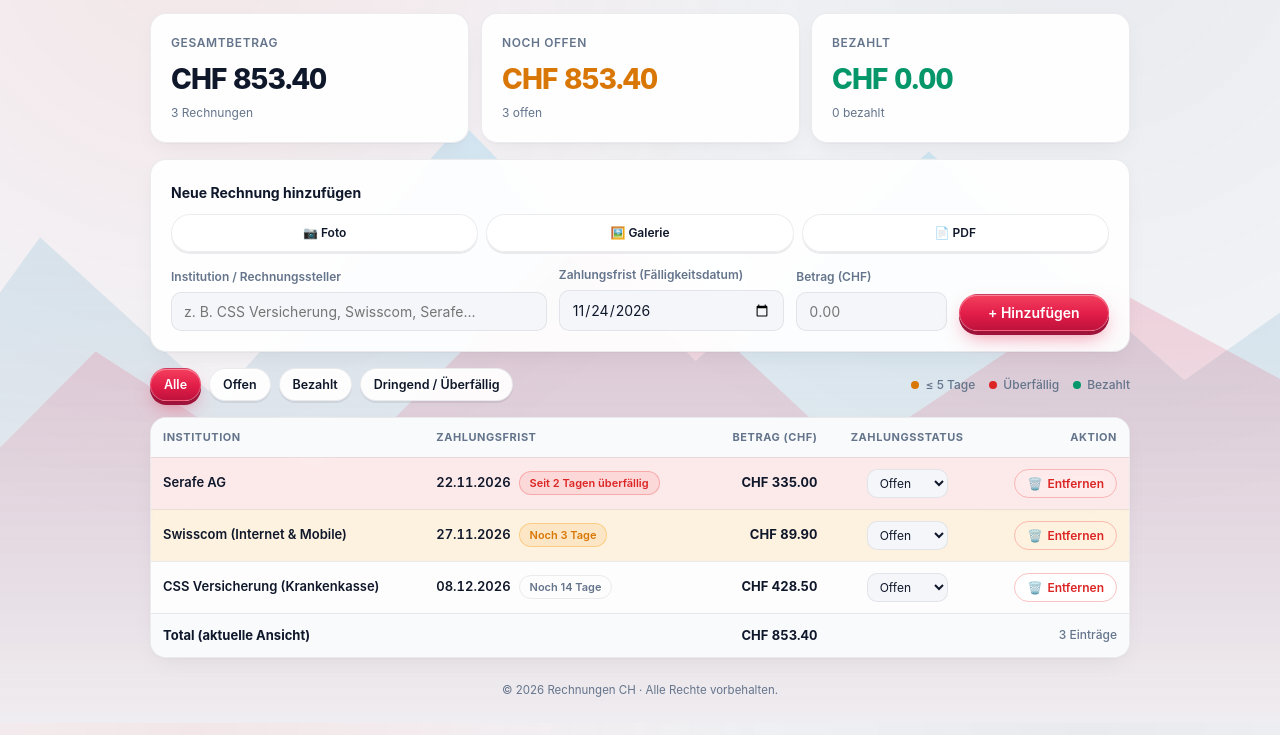
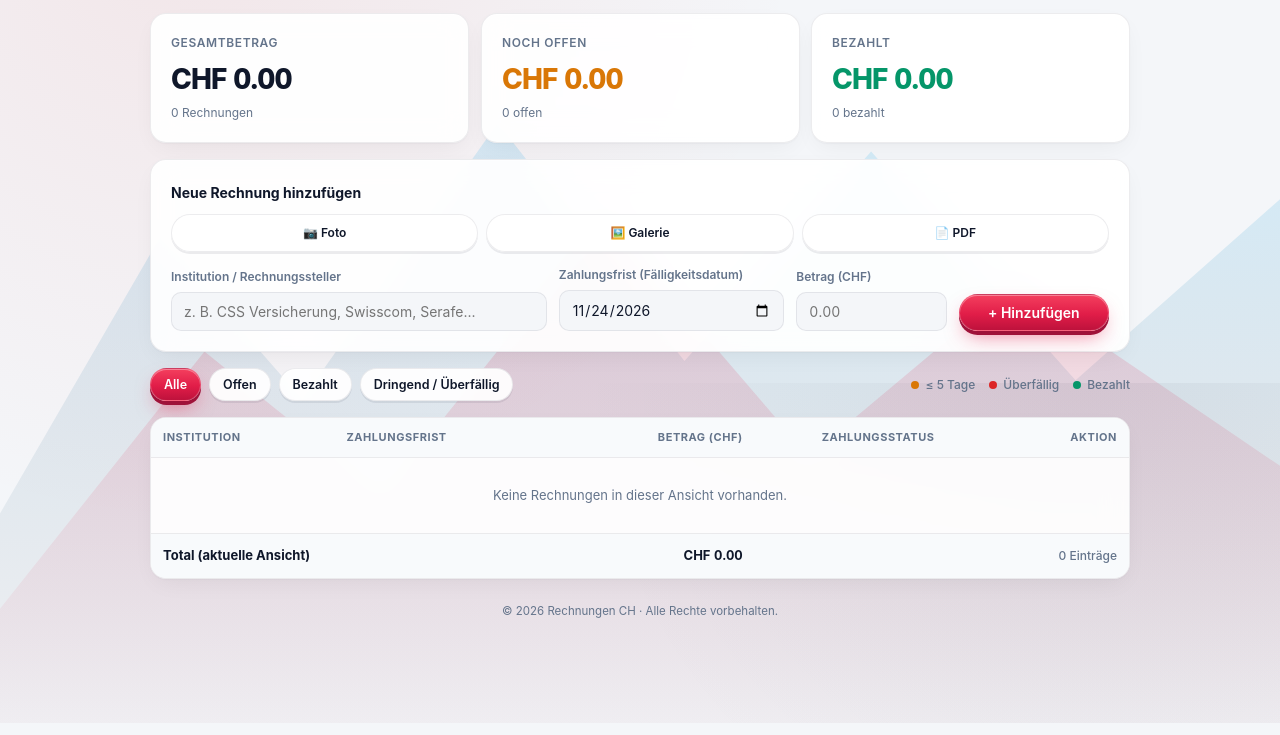
Before and after one commit to nrcesteves-art/rechnungen-ch-pwa, a plain HTML site: page index.html in a window 1280 px wide. Shown: the part 77-812 px from the top of the page. Drawn offline with Linux system fonts and the light colour scheme.

Commit message:
Start app with empty invoice list (no default values)

```diff
--- a/index.html
+++ b/index.html
@@ -488,7 +488,7 @@
     });
 
     // --- Invoice State ---
-    const STORAGE_KEY = 'facturas_suiza_v1';
+    const STORAGE_KEY = 'rechnungen_ch_v2';
     let invoices = [];
     let currentFilter = 'all';
     let photoQueue = [];
@@ -500,21 +500,12 @@
       return `${d.getFullYear()}-${String(d.getMonth() + 1).padStart(2, '0')}-${String(d.getDate()).padStart(2, '0')}`;
     }
 
-    function getDefaultInvoices() {
-      return [
-        { id: crypto.randomUUID(), institution: 'CSS Versicherung (Krankenkasse)', dueDate: formatDateISO(14), amount: 428.50, paid: false },
-        { id: crypto.randomUUID(), institution: 'Swisscom (Internet & Mobile)', dueDate: formatDateISO(3), amount: 89.90, paid: false },
-        { id: crypto.randomUUID(), institution: 'Serafe AG', dueDate: formatDateISO(-2), amount: 335.00, paid: false }
-      ];
-    }
-
     function loadInvoices() {
       try {
         const saved = localStorage.getItem(STORAGE_KEY);
-        invoices = saved ? JSON.parse(saved) : getDefaultInvoices();
-        if (!saved) saveInvoices();
+        invoices = saved ? JSON.parse(saved) : [];
       } catch {
-        invoices = getDefaultInvoices();
+        invoices = [];
       }
     }
 
```
